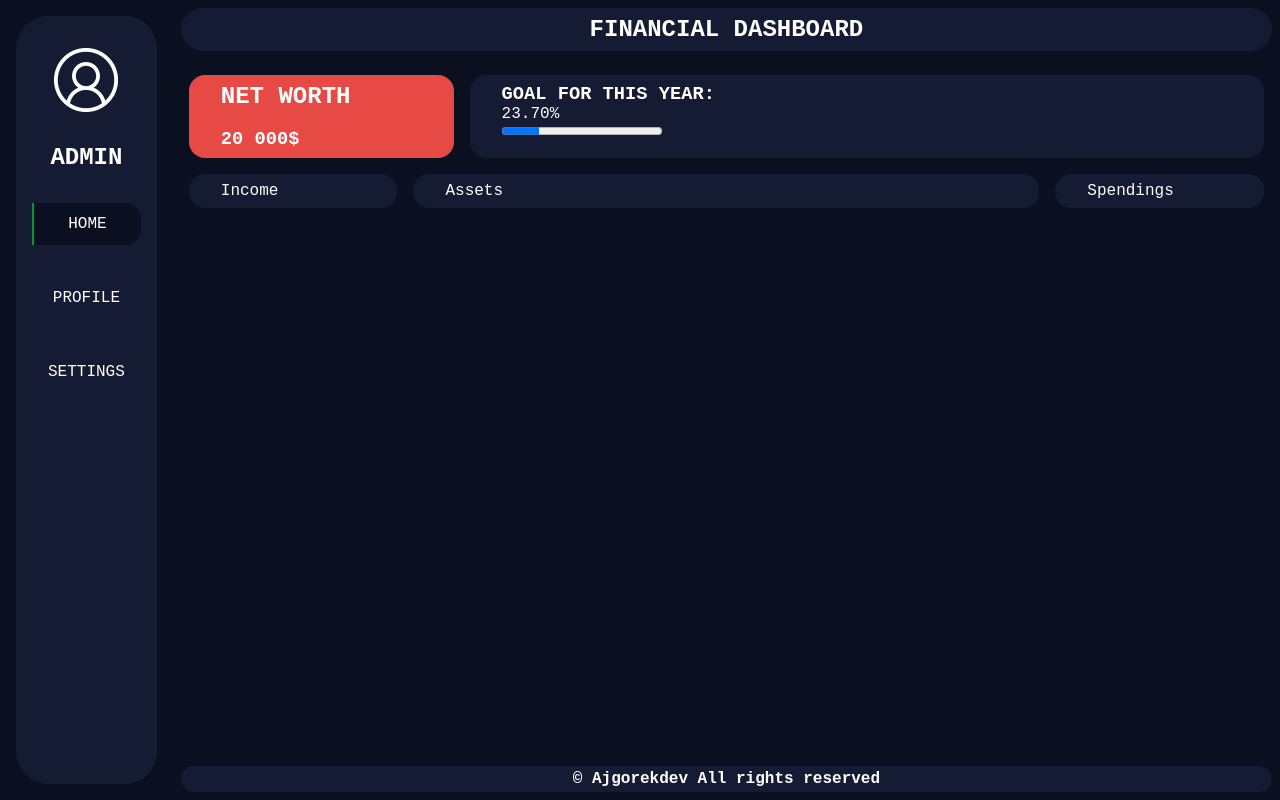
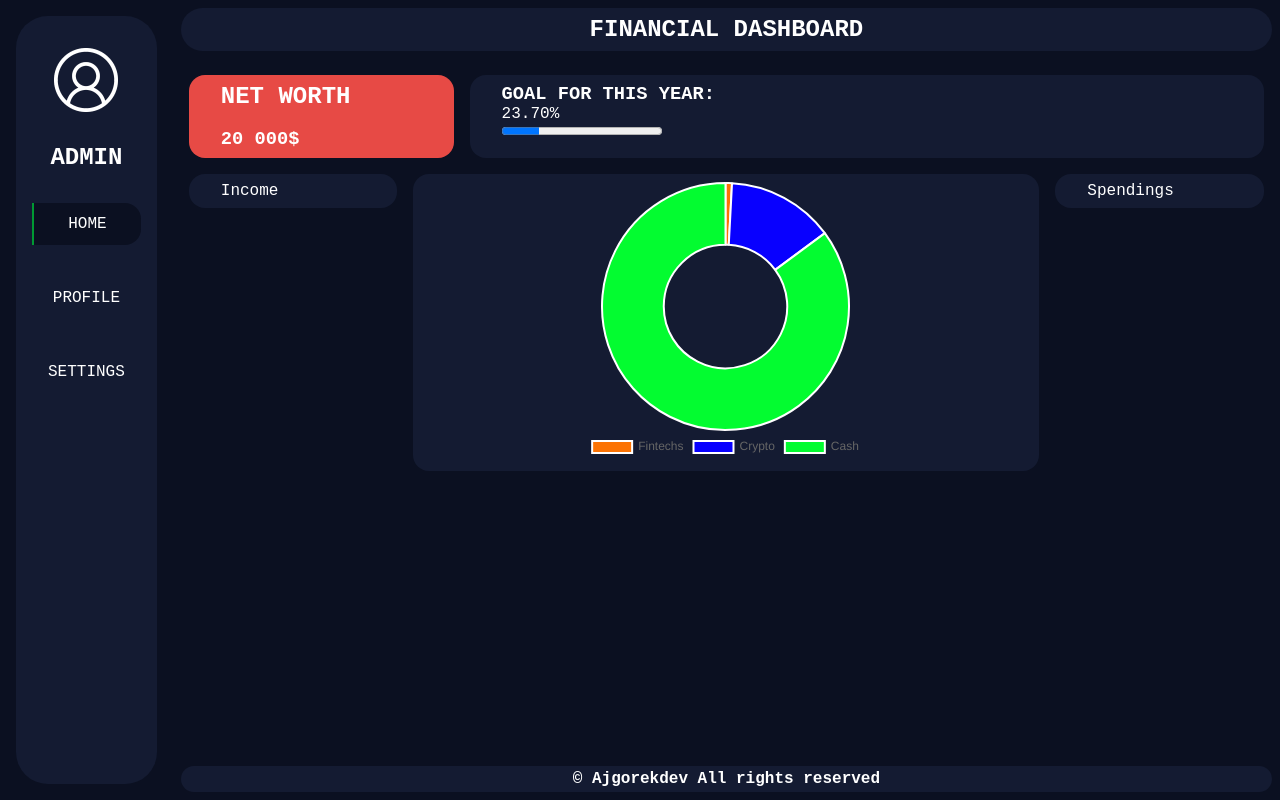
Before and after one commit to Ajgorek04/Financial-Dashboard_NEXTJS, a Next.js app: page / in a window 1280 px wide. Built offline with nearby package versions, Linux system fonts and the light colour scheme.

Commit message:
adding doughnut chart

```diff
--- a/package.json
+++ b/package.json
@@ -9,8 +9,10 @@
     "lint": "next lint"
   },
   "dependencies": {
+    "chart.js": "^4.4.1",
     "next": "14.1.0",
     "react": "^18",
+    "react-chartjs-2": "^5.2.0",
     "react-dom": "^18",
     "react-responsive": "^9.0.2"
   },
--- /dev/null
+++ b/src/app/Utils/doughnutChart.js
@@ -0,0 +1,36 @@
+"use client";
+import styles from "./doughnutChart.module.css";
+import "chart.js/auto";
+import { Doughnut } from "react-chartjs-2";
+
+const DoughnutChart = () => {
+  const data = {
+    labels: ["Fintechs", "Crypto", "Cash"],
+
+    datasets: [
+      {
+        data: [1200, 20000, 121252],
+        backgroundColor: ["#fc7303", "#0800ff", "#03fc30"],
+        hoverBackgroundColor: ["#fc7303", "#03fc30", "#0800ff"],
+      },
+    ],
+  };
+
+  const chartOptions = {
+    maintainAspectRatio: false,
+    responsive: true,
+    plugins: {
+      legend: {
+        position: "bottom", // Ustawia legendę na dole
+      },
+    },
+  };
+
+  return (
+    <div className={styles.chart}>
+      <Doughnut data={data} options={chartOptions} />
+    </div>
+  );
+};
+
+export default DoughnutChart;
--- /dev/null
+++ b/src/app/Utils/doughnutChart.module.css
@@ -0,0 +1,5 @@
+.chart {
+  display: flex;
+  flex-direction: column;
+  width: 100%;
+}
--- a/src/app/components/Assets/Assets.jsx
+++ b/src/app/components/Assets/Assets.jsx
@@ -1,10 +1,13 @@
 import styles from "./Assets.module.css";
 import { FinancialBox } from "../FinancialBox/FinancialBox";
+import DoughnutChart from "@/app/Utils/doughnutChart";
 
 export function Assets() {
   return (
     <div className={styles.assets}>
-      <FinancialBox>Assets</FinancialBox>
+      <FinancialBox>
+        <DoughnutChart />
+      </FinancialBox>
     </div>
   );
 }
--- a/src/app/constants/examples.js
+++ b/src/app/constants/examples.js
@@ -8,8 +8,16 @@ const EXAMPLES = [
     value: "23700",
   },
   {
+    listName: "CRYPTO",
+    value: "1000",
+  },
+  {
+    listName: "FINTECHS",
+    value: "10000",
+  },
+  {
     listName: "CASH",
-    value: "10 000$",
+    value: "10 000",
   },
 ];
 
```
Also changed, not shown: 2 other files (tests, documents, lock files or other folders).
